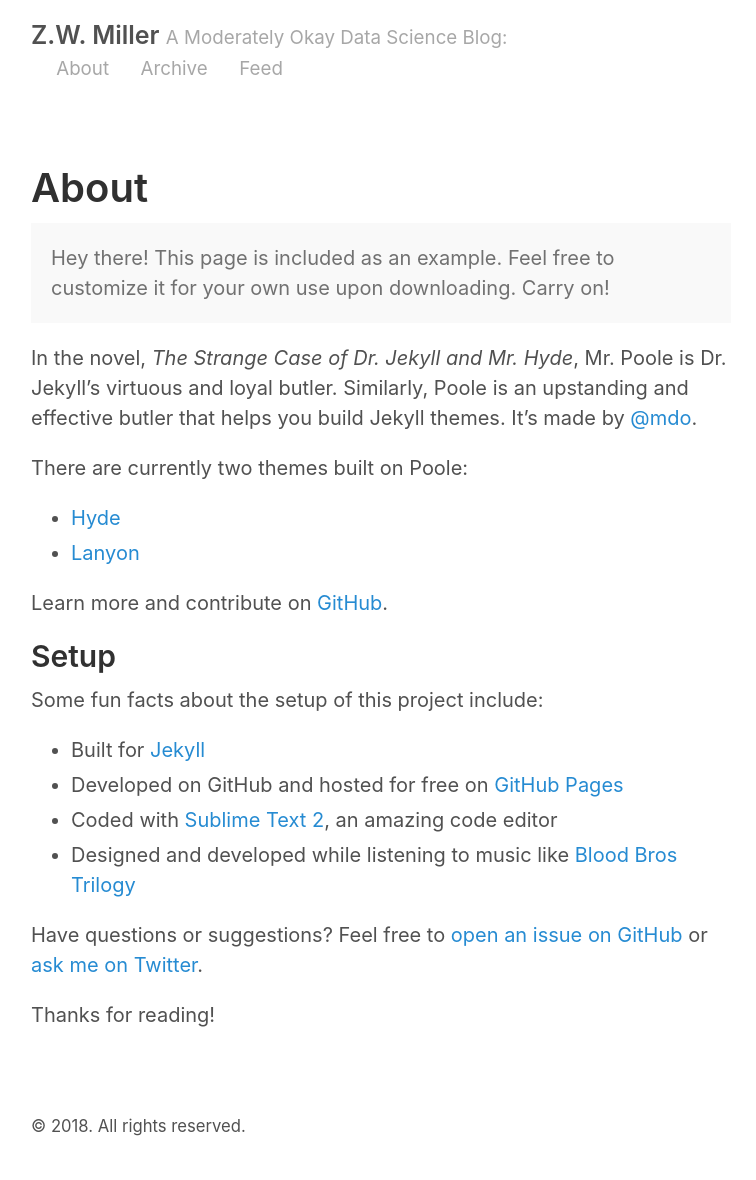
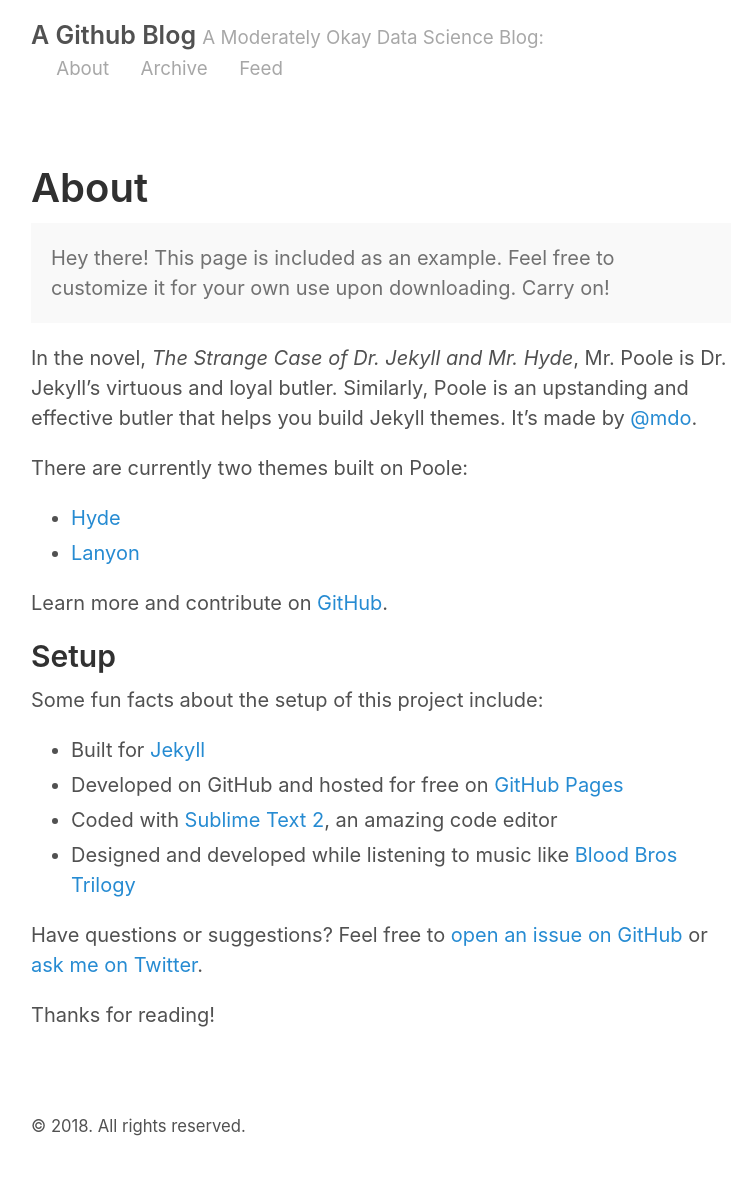
Before and after one commit to jl56923/jl56923.github.io, a Jekyll site: the page built from about.md, in a window 1280 px wide. Shown: the whole page, without its empty margins (259-1015 px from the left). Built offline with Jekyll 4.4.1, drawn with Linux system fonts in a browser that asks for light colours.

Commit message:
made changes to config

```diff
--- a/_config.yml
+++ b/_config.yml
@@ -2,10 +2,10 @@
 permalink:           pretty
 
 # Setup
-title:               Z.W. Miller
+title:               A Github Blog
 tagline:             A Moderately Okay Data Science Blog
-url:                 http://zwmiller.com
-paginate:            2
+url:                 http://jl56923.github.io/
+paginate:            5
 baseurl:             ""
 
 # Assets
@@ -17,14 +17,13 @@
 
 # About/contact
 author:
-  name:              Zach Miller
-  url:               https://twitter.com/zaglamir
-  email:             zach@thisismetis.com
+  name:              Joyce Lee
+  email:             jl56923@gmail.com
 
 # Custom vars
 version:             2.0.0
 github:
-  repo:              https://github.com/zwmiller
+  repo:              https://github.com/jl56923
 
 # Gems
 gems:
```
